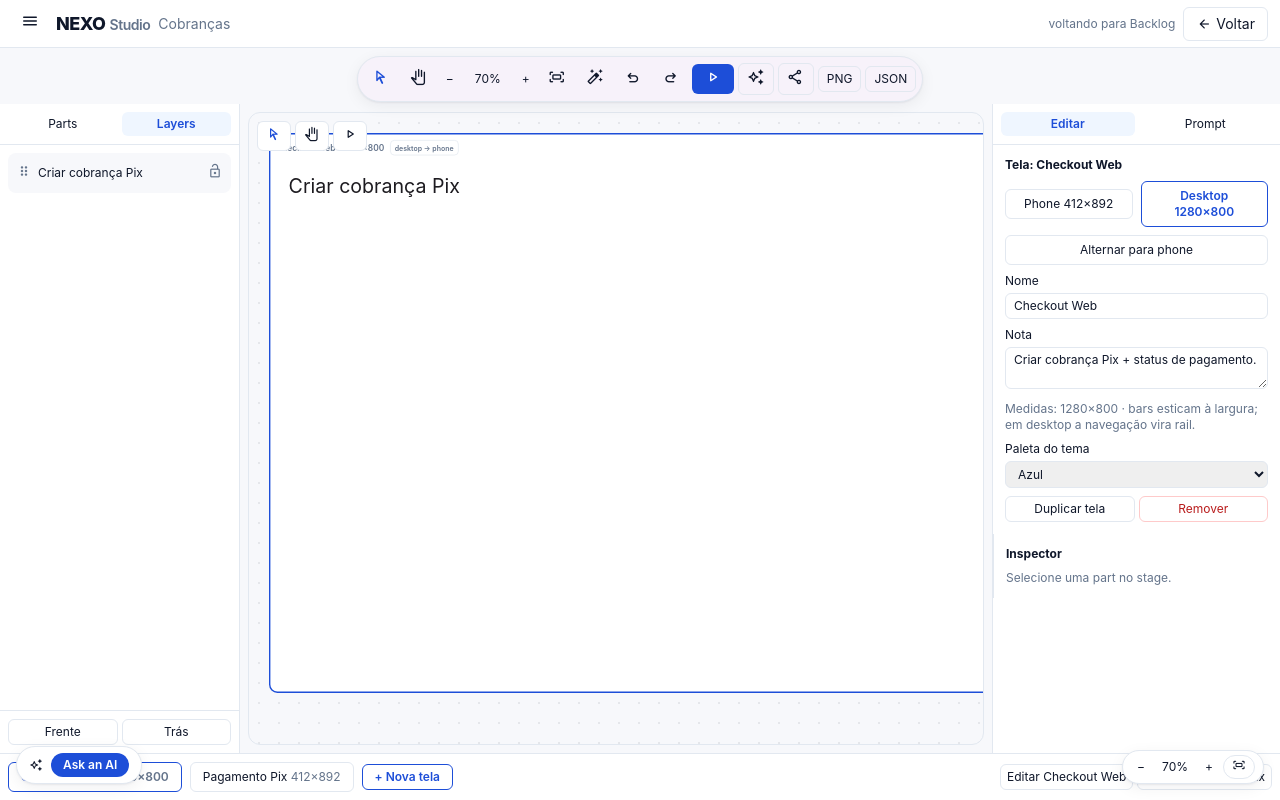
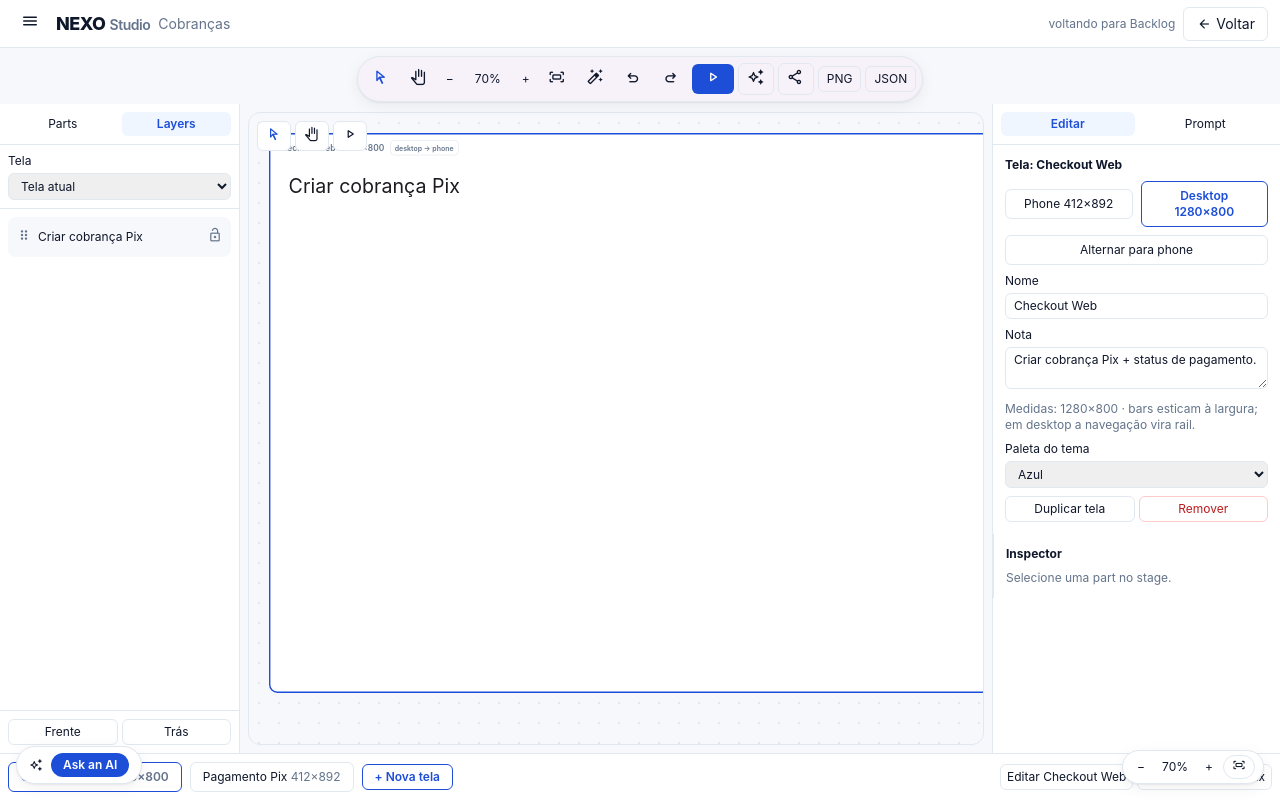
Before and after one commit to walpinheiro/nexus, a Vue app: page /studio-full in a window 1280 px wide. Both pictures are taken after a click on the tab "Layers". Built offline with nearby package versions, Linux system fonts and the light colour scheme.

Commit message:
Chrome-parity F4: layers dropdown por tela + fallback tiles com moldura+icone

```diff
--- a/src/components/studio/LayersPanel.vue
+++ b/src/components/studio/LayersPanel.vue
@@ -6,9 +6,13 @@ import M3Icon from './m3/M3Icon.vue'
 const studio = useStudio()
 const abertos = ref<Set<string>>(new Set())
 const arrastando = ref<string | null>(null)
+const telaFiltro = ref<string>('atual')
+
+const telas = computed(() => studio.doc.frames)
+const telaAlvo = computed(() => (telaFiltro.value === 'atual' ? (studio.frameAtual() ?? null) : (studio.doc.frames.find((f) => f.id === telaFiltro.value) ?? null)))
 
 const gruposDaTela = computed(() => {
-  const f = studio.frameAtual()
+  const f = telaAlvo.value
   if (!f) return []
   return studio.doc.groups
     .filter((g) => g.items.some((i) => i.x >= f.x && i.x < f.x + f.w))
@@ -53,6 +57,14 @@ function rotulo(g: { items: { kind: string; label?: string }[] }): string {
 
 <template>
   <div class="flex h-full flex-col" aria-label="Layers">
+    <div class="border-b border-nexo-border p-2">
+      <label class="block text-xs">Tela
+        <select v-model="telaFiltro" class="mt-1 w-full rounded-btn border border-nexo-border px-2 py-1 text-xs" aria-label="Filtrar layers por tela">
+          <option value="atual">Tela atual</option>
+          <option v-for="f in telas" :key="f.id" :value="f.id">{{ f.name }} ({{ f.w }}×{{ f.h }})</option>
+        </select>
+      </label>
+    </div>
     <div class="min-h-0 flex-1 overflow-auto p-2">
       <p v-if="gruposDaTela.length === 0" class="p-4 text-center text-xs text-nexo-muted">Sem layers nesta tela.</p>
       <ul v-else class="space-y-1">
--- a/src/components/studio/PartsPalette.vue
+++ b/src/components/studio/PartsPalette.vue
@@ -156,6 +156,21 @@ function onDragStart(ev: DragEvent, kind: string) {
   ev.dataTransfer?.setData('text/studio-kind', kind)
 }
 
+const SEM_RENDERER = new Set(['splitButton', 'fabMenu', 'datePicker', 'timePicker', 'carousel', 'camera', 'map', 'badge', 'linearProgress', 'circularProgress'])
+
+function temRenderer(kind: string): boolean {
+  return !SEM_RENDERER.has(kind)
+}
+
+function iconeFallback(kind: string): string {
+  const mapa: Record<string, string> = {
+    splitButton: 'splitscreen', fabMenu: 'add', datePicker: 'calendar_month', timePicker: 'schedule',
+    carousel: 'view_carousel', camera: 'photo_camera', map: 'map', badge: 'badge',
+    linearProgress: 'progress_activity', circularProgress: 'progress_activity'
+  }
+  return mapa[kind] ?? 'circle'
+}
+
 onMounted(() => {
   document.title = document.title
 })
@@ -185,8 +200,9 @@ onMounted(() => {
             @dblclick="criarNoCentro(t.kind)"
             @keydown.enter="criarNoCentro(t.kind)"
           >
-            <div class="flex h-[64px] items-center justify-center overflow-hidden p-1" aria-hidden="true">
-              <M3Node :item="t.item" :scheme="scheme" :mini="true" />
+            <div class="flex h-[64px] items-center justify-center overflow-hidden rounded-badge border border-nexo-border bg-nexo-canvas p-1" aria-hidden="true">
+              <M3Node v-if="temRenderer(t.kind)" :item="t.item" :scheme="scheme" :mini="true" />
+              <span v-else class="flex items-center gap-1 text-nexo-muted"><M3Icon :name="iconeFallback(t.kind)" :size="20" />{{ t.rotulo }}</span>
             </div>
             <p class="truncate px-1 pb-1 text-center text-[10px] text-nexo-muted">{{ t.rotulo }}</p>
             <button
```
